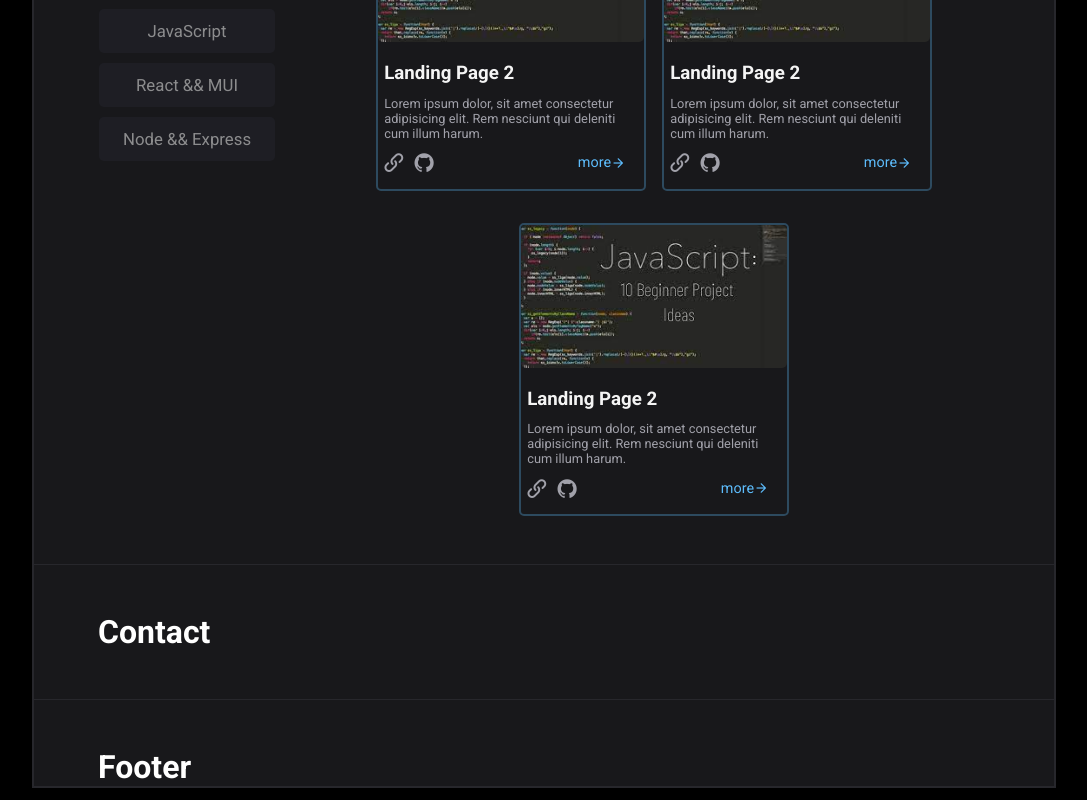
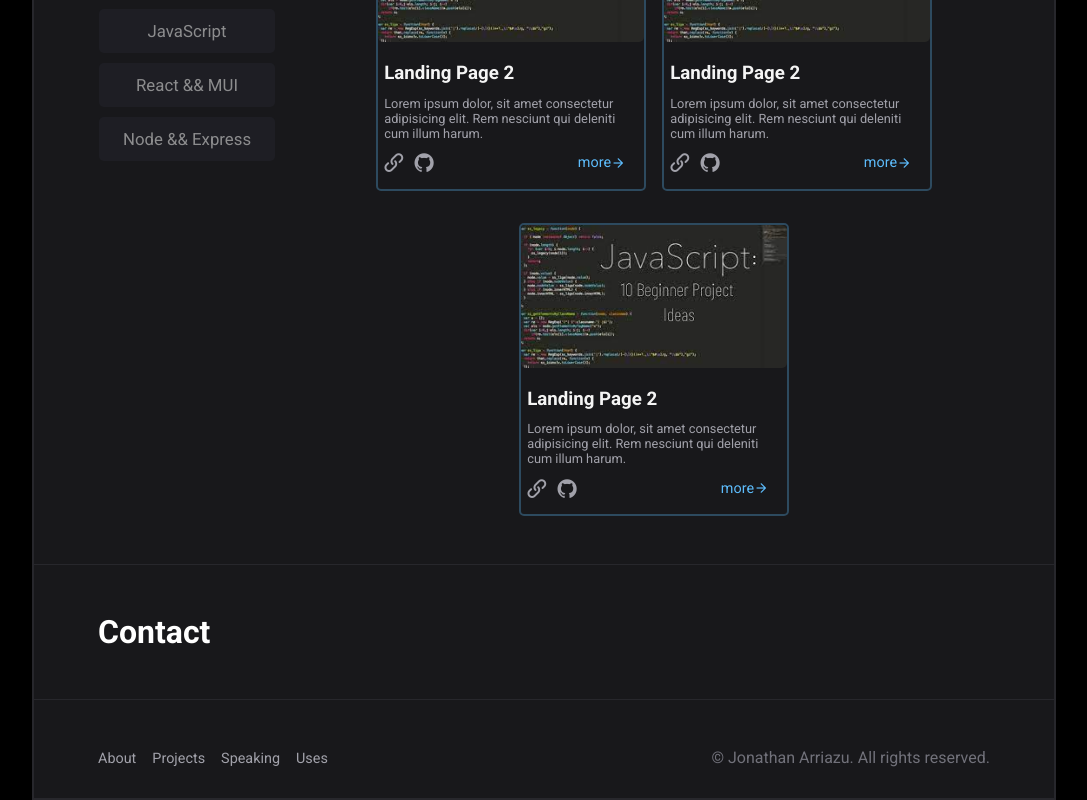
Before and after one commit to JonathanArriazu/myPortfolio, a React (Create React App) app: page / in a window 1280 px wide. Shown: the part 773-1573 px from the top of the page, without its empty margins (96-1183 px from the left). Built offline with nearby package versions, Linux system fonts and the light colour scheme.

Commit message:
feat: footer added

```diff
--- a/src/components/footer/footer.css
+++ b/src/components/footer/footer.css
@@ -0,0 +1,34 @@
+
+
+footer.flex{
+    justify-content: space-between;
+    padding-bottom: 1.9rem;
+}
+
+footer.flex ul{
+    gap: 1rem;
+}
+
+footer.flex ul a{
+    color: var(--subtitle);
+    font-size: 0.9rem;
+    font-weight: 400;
+}
+
+footer.flex ul a:hover{
+    color: var(--blue);
+    font-size: 1rem;
+    font-weight: 500;
+}
+
+footer.flex p{
+    color: rgb(113, 113, 122);
+}
+
+@media (max-width: 800px){
+
+    footer.flex{
+        flex-direction: column;
+        gap: 2rem;
+    }
+}
--- a/src/components/footer/footer.jsx
+++ b/src/components/footer/footer.jsx
@@ -1,11 +1,23 @@
 import React from 'react';
 import './footer.css';
+import { Link } from 'react-router-dom';
 
 const Footer = () => {
   return (
-    <h1>
-        Footer
-    </h1>
+
+    <footer className='flex'>
+
+      <ul className='flex'>
+        <li><Link to="">About</Link></li>
+        <li><Link to="">Projects</Link></li>
+        <li><Link to="">Speaking</Link></li>
+        <li><Link to="">Uses</Link></li>
+      </ul>
+
+      <p>© Jonathan Arriazu. All rights reserved.</p>
+
+    </footer>
+
   )
 }
 
```
